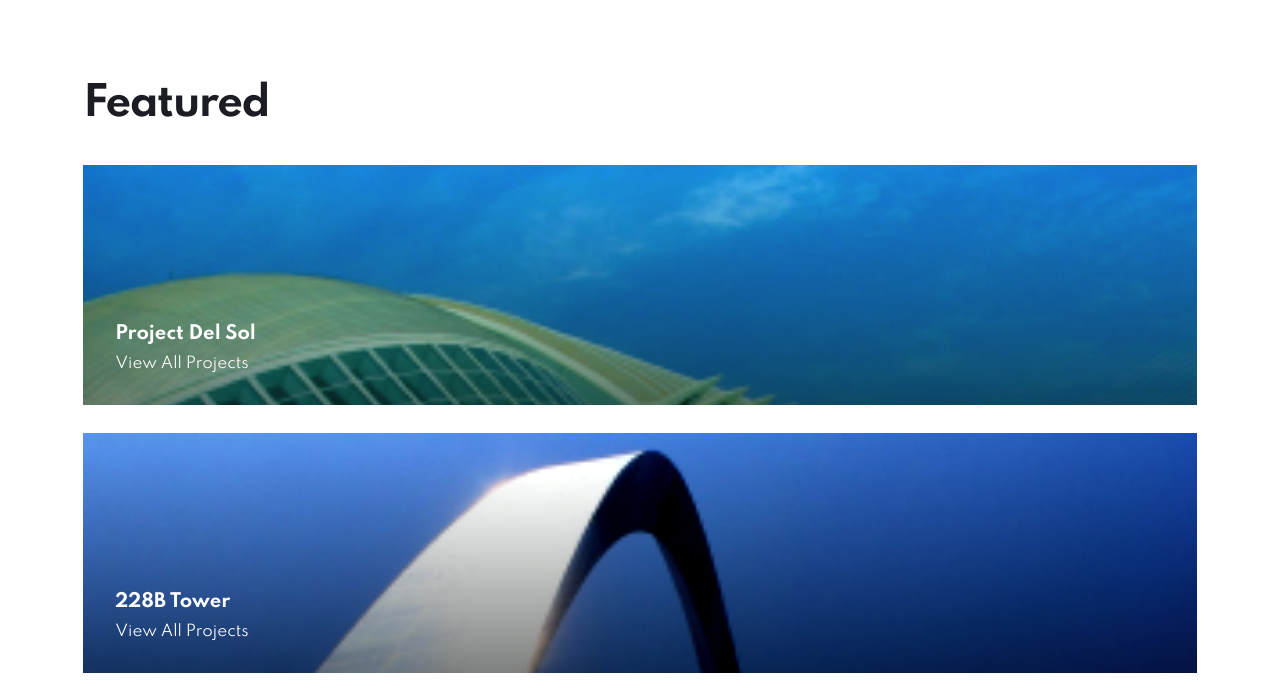
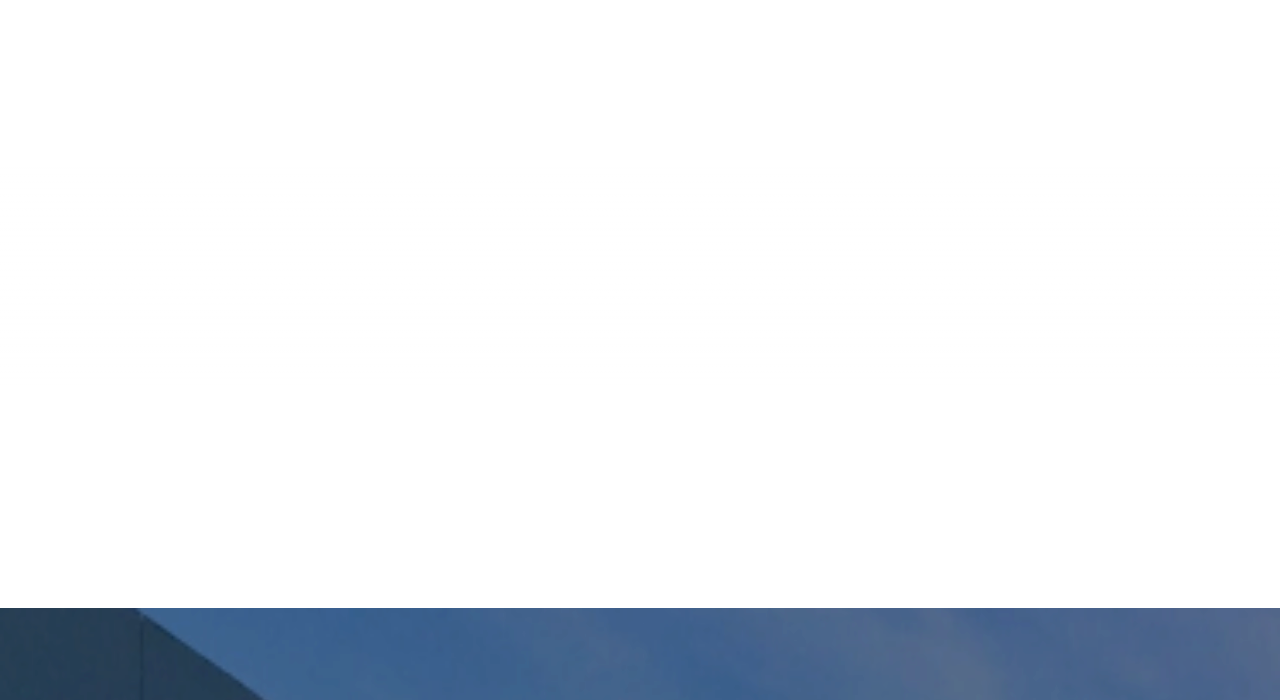
Before and after one commit to arctindev/arch-studio-gatsby, a Gatsby site: page / in a window 1280 px wide. Shown: the part 2048-2748 px from the top of the page. Built offline with nearby package versions, Linux system fonts and the light colour scheme; Gatsby itself is replaced by a stand-in of ours.

Commit message:
Added whitespace for landing page

```diff
--- a/src/Template/MainTemplate.js
+++ b/src/Template/MainTemplate.js
@@ -4,6 +4,8 @@ import Footer from "../components/Footer/Footer"
 import { ThemeProvider } from "styled-components"
 import { dayTheme } from "../global/themes/themes"
 import GlobalStyle from "../global/styles/GlobalStyles"
+
+
 
 export default function MainTemplate({ children }) {
   return (
--- a/src/components/Footer/Footer.styles.js
+++ b/src/components/Footer/Footer.styles.js
@@ -2,6 +2,8 @@ import styled from "styled-components"
 
 export const FooterWrapper = styled.footer`
   position: relative;
+  z-index: -2;
+  background-color: white;
   height: 440px;
   width: inherit;
   &:before {
--- a/src/components/Hero/Hero.styles.js
+++ b/src/components/Hero/Hero.styles.js
@@ -12,7 +12,6 @@ export const StyledHero = styled.div`
   display: flex;
   align-items: center;
   justify-content: center;
-  margin-bottom: 5rem;
   margin-top: 6rem;
 `
 
--- a/src/components/ItemWithImage/ItemWithImage.styles.js
+++ b/src/components/ItemWithImage/ItemWithImage.styles.js
@@ -18,7 +18,7 @@ export const MaskedImage = styled.div`
       filter: contrast(125%) saturate(170%) grayscale(20%);
     }
   } */
-  z-index: -2;
+  z-index: 1;
   position: absolute;
   width: 100%;
   height: inherit;
@@ -50,6 +50,7 @@ export const ItemTextWrapper = styled.div`
 `
 
 export const ItemTitle = styled.h3`
+  z-index: 2;
   line-height: 25px;
   font-weight: bold;
   font-size: 18px;
@@ -57,6 +58,7 @@ export const ItemTitle = styled.h3`
 `
 
 export const ItemText = styled.p`
+  z-index: 2;
   font-weight: normal;
   font-size: 15px;
 `
--- a/src/components/LandingAboutUs/LandingAboutUs.styles.js
+++ b/src/components/LandingAboutUs/LandingAboutUs.styles.js
@@ -10,7 +10,6 @@ export const LandingAboutUsWrapper = styled.div`
   display: flex;
   justify-content: center;
   align-items: center;
-  margin-bottom: 5rem;
 `
 
 export const MaskedImage = styled.div`
--- a/src/components/LandingArticle/LandingArticle.styles.js
+++ b/src/components/LandingArticle/LandingArticle.styles.js
@@ -1,7 +1,9 @@
 import styled from "styled-components"
 
 export const StyledWrapper = styled.main`
-  position: relative;
+  position: fixed;
+  z-index: -5;
+  top:10rem;
   width: 100%;
   height: 640px;
   display: flex;
--- a/src/components/LandingFeatured/LandingFeatured.styles.js
+++ b/src/components/LandingFeatured/LandingFeatured.styles.js
@@ -1,14 +1,14 @@
 import styled from "styled-components"
 
 export const FeaturedWrapper = styled.div`
-  height: 960px;
+  min-height: 960px;
   width: 100%;
-  padding: 0vh 6.5vw 0 6.5vw;
-  margin-bottom: 5rem;
+  padding: 5rem 6.5vw 5rem 6.5vw;
   display: flex;
   flex-direction: column;
   align-items: flex-start;
   justify-content: space-between;
+  background-color: white;
 `
 
 export const StyledTitle = styled.h2`
--- /dev/null
+++ b/src/components/LandingWhitespace/LandingWhitespace.styles.js
@@ -0,0 +1,15 @@
+import styled from "styled-components";
+
+export const StyledWhiteSpace = styled.main`
+  top:10rem;
+  content:'';
+  width: 100%;
+  height: 2000px;
+  background-image: linear-gradient(to bottom , white, white, transparent, transparent,transparent, transparent, transparent, transparent, white, white);;
+  display: flex;
+  flex-direction: column;
+  justify-content: flex-start;
+  align-items: center;
+  text-align: left;
+  padding: 0 6.5vw 0 6.5vw;
+  `;
--- a/src/pages/index.js
+++ b/src/pages/index.js
@@ -1,6 +1,7 @@
 import React from "react"
 import MainTemplate from "../Template/MainTemplate"
 import Hero from "../components/Hero/Hero"
+import { StyledWhiteSpace } from "../components/LandingWhitespace/LandingWhitespace.styles"
 import LandingArticle from "../components/LandingArticle/LandingArticle"
 import LandingAboutUs from "../components/LandingAboutUs/LandingAboutUs"
 import LandingFeatured from "../components/LandingFeatured/LandingFeatured"
@@ -9,6 +10,7 @@ export default function Home() {
   return (
     <MainTemplate>
       <Hero />
+      <StyledWhiteSpace />
       <LandingArticle />
       <LandingAboutUs />
       <LandingFeatured />
```
